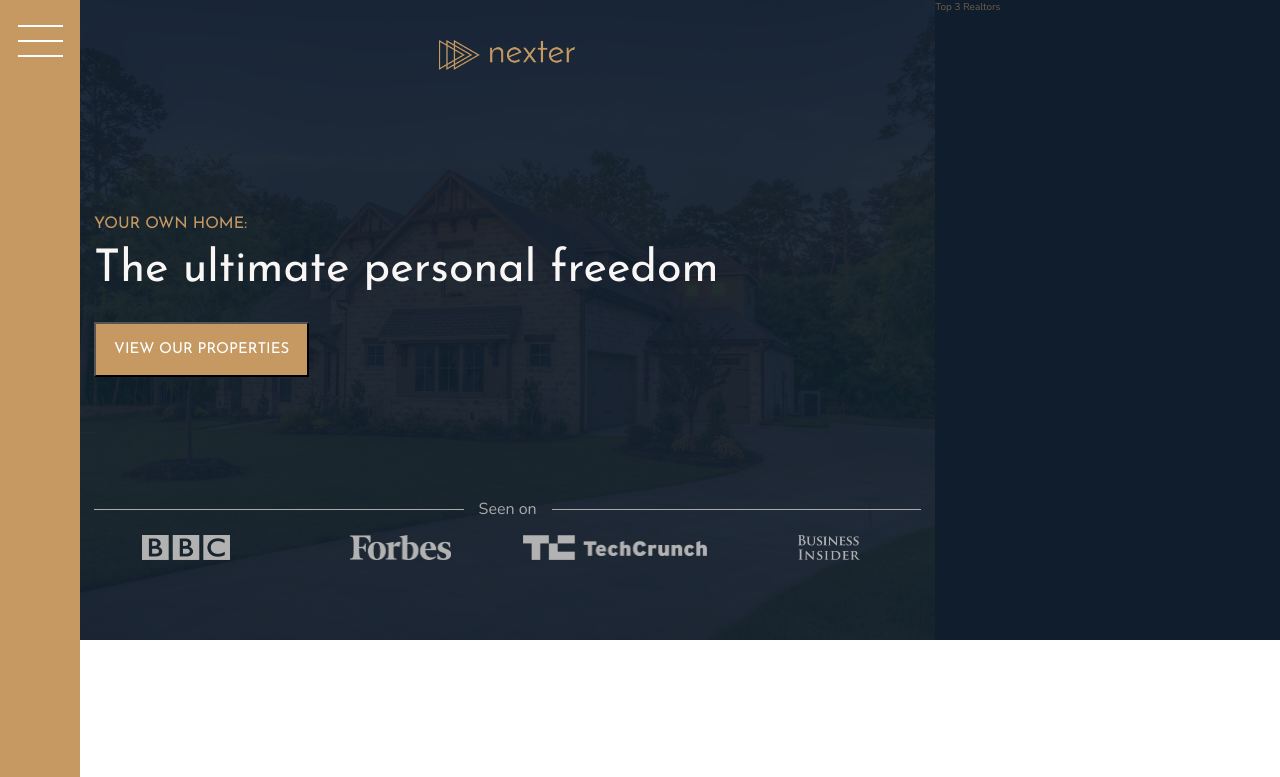
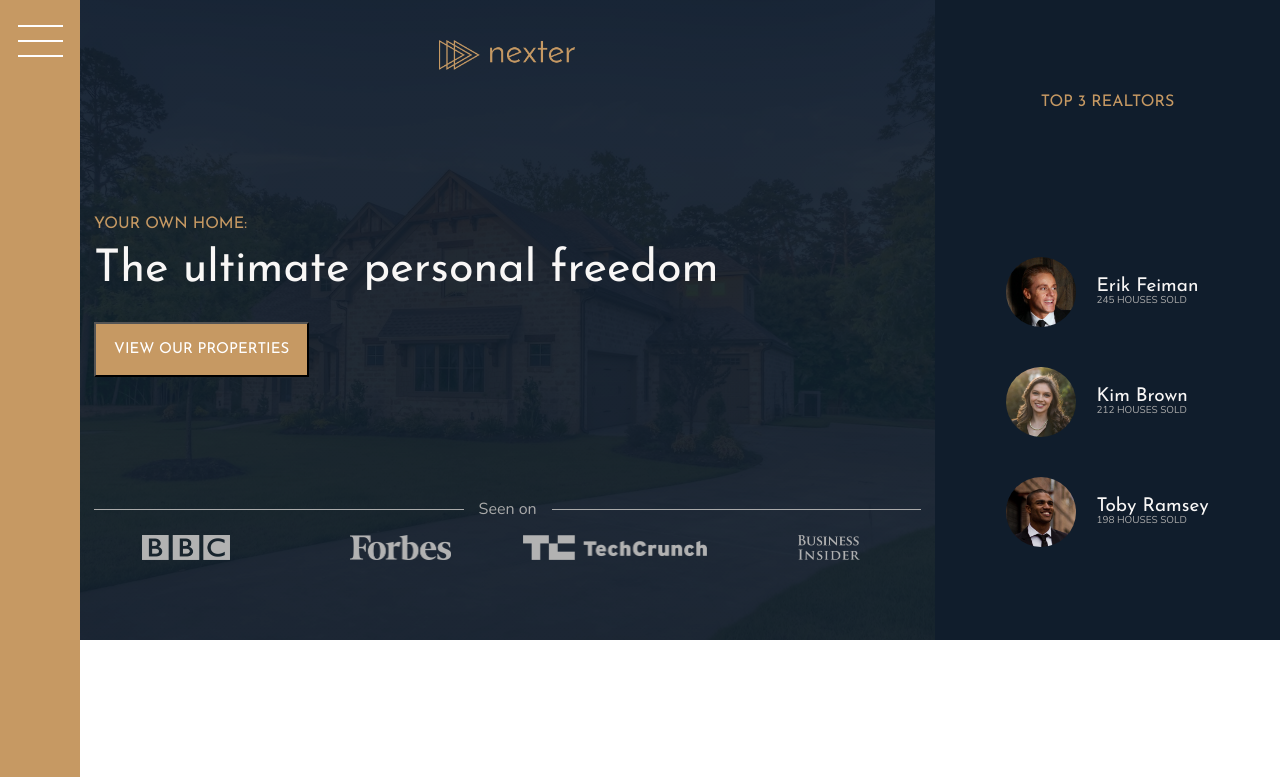
Before and after one commit to David-bui83/nexter, a website: page index.html in a window 1280 px wide. Shown: the top 777 px of the page. Drawn offline with nearby package versions, Linux system fonts and the light colour scheme.

Commit message:
done with realtors section

```diff
--- a/index.html
+++ b/index.html
@@ -31,7 +31,26 @@
         </header>
 
         <div class="realtors">
-            Top 3 Realtors
+            <h3 class="heading-3">Top 3 Realtors</h3>
+            <div class="realtors__list">
+                <img src="img/realtor-1.jpeg" alt="Realtor 1" class="realtors__img">
+                <div class="realtors__details">
+                    <h4 class="heading-4 heading-4--light">Erik Feiman</h4>
+                    <p class="realtors__sold">245 houses sold</p>
+                </div>
+
+                <img src="img/realtor-2.jpeg" alt="Realtor 2" class="realtors__img">
+                <div class="realtors__details">
+                    <h4 class="heading-4 heading-4--light">Kim Brown</h4>
+                    <p class="realtors__sold">212 houses sold</p>
+                </div>
+
+                <img src="img/realtor-3.jpeg" alt="Realtor 3" class="realtors__img">
+                <div class="realtors__details">
+                    <h4 class="heading-4 heading-4--light">Toby Ramsey</h4>
+                    <p class="realtors__sold">198 houses sold</p>
+                </div>
+            </div>
         </div>
 
         <section class="features">
--- a/sass/_realtors.scss
+++ b/sass/_realtors.scss
@@ -1,4 +1,31 @@
 .realtors {
   background-color: $color-secondary;
   grid-column: col-start 7 / full-end;
+  padding: 3rem;
+
+  display: grid;
+  align-items: center;
+  justify-content: center;
+  justify-items: center;
+  grid-row-gap: 2rem;
+
+  &__list {
+    display: grid;
+    grid-template-columns: min-content max-content;
+    grid-column-gap: 2rem;
+    grid-row-gap: 5vh;
+    align-items: center;
+  }
+
+  &__img {
+    width: 7rem;
+    border-radius: 50%;
+    display: block;
+  }
+
+  &__sold {
+    text-transform: uppercase;
+    color: $color-grey-light-2;
+    margin-top: -3px;
+  }
 }
```
Also changed, not shown: css/style.css.
